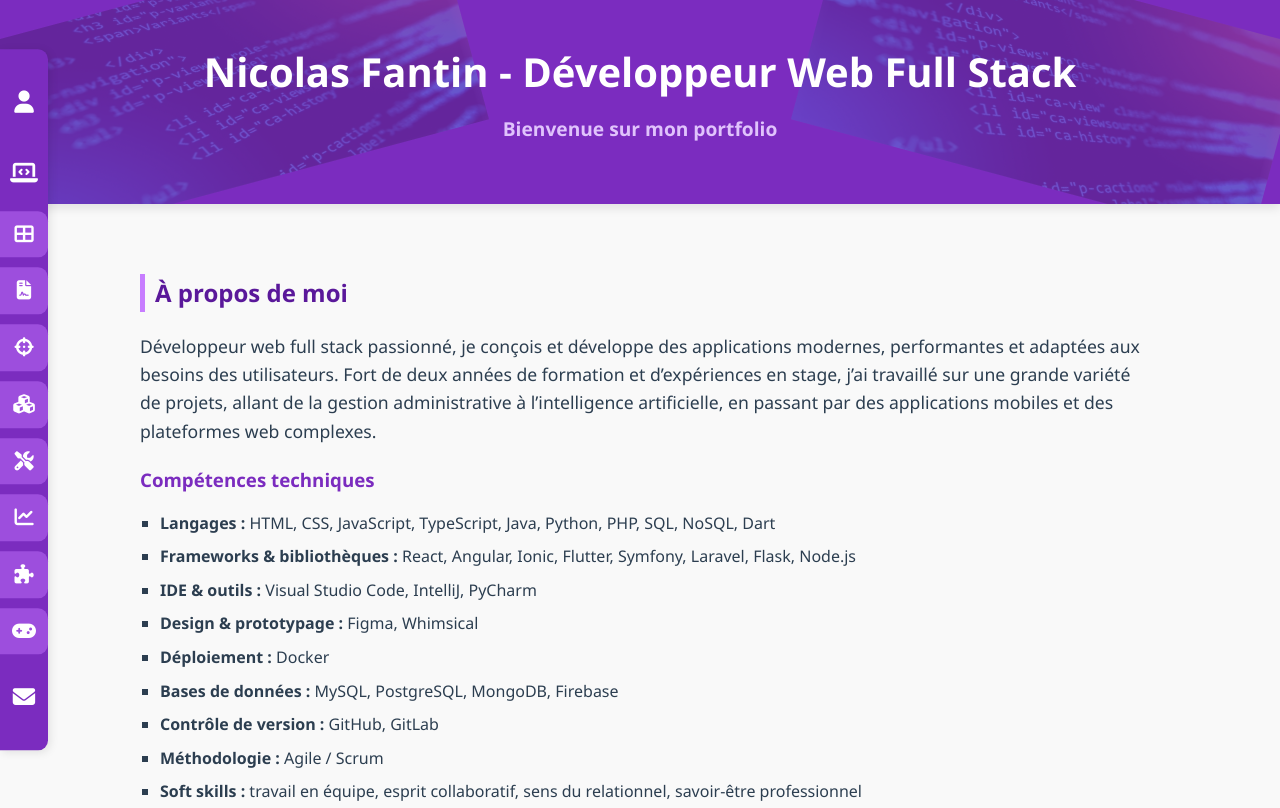
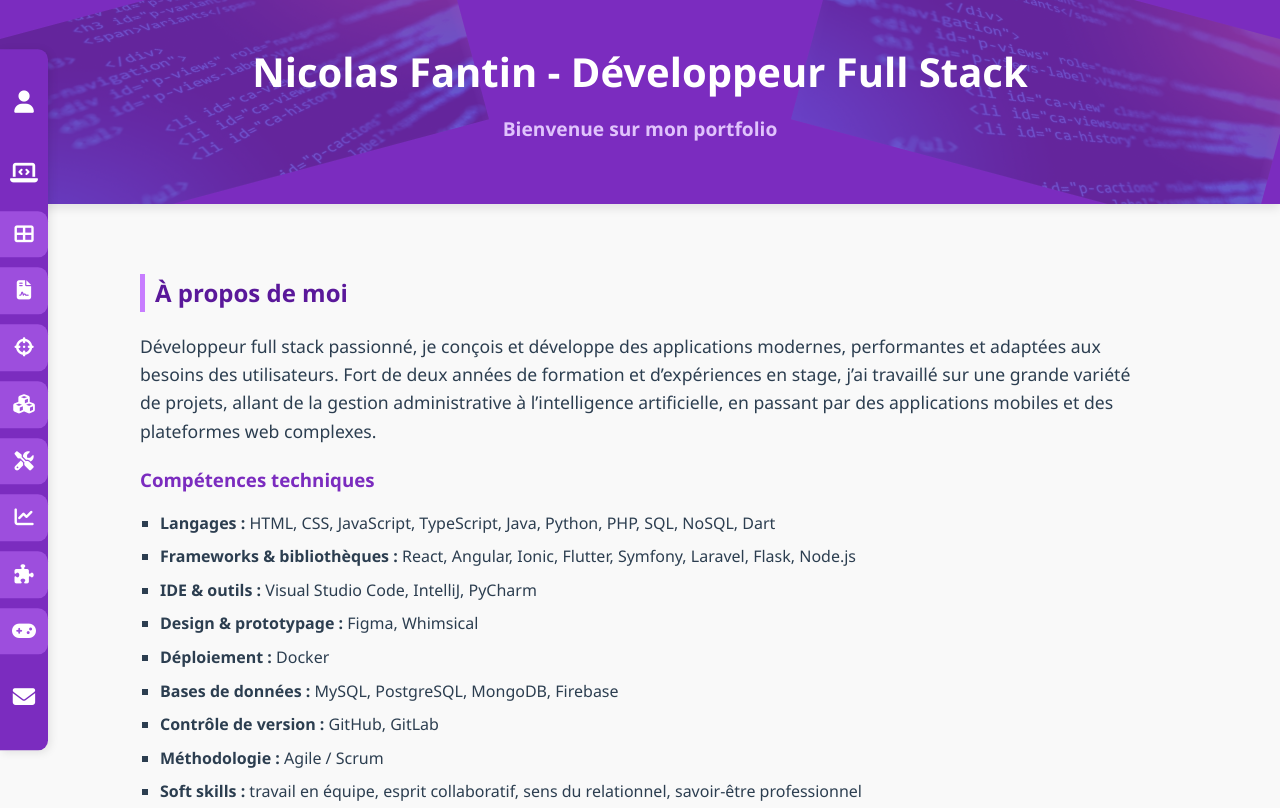
Before and after one commit to nicofantin/portfolio, a plain HTML site: page index.html in a window 1280 px wide. Shown: the top 808 px of the page. Drawn offline with Linux system fonts and the light colour scheme.

Commit message:
petite correction

```diff
--- a/index.html
+++ b/index.html
@@ -15,7 +15,7 @@
         <img src="image-right.jpg" alt="Décoration droite" class="header-img right" />
     </div>
 
-    <h1>Nicolas Fantin - Développeur Web Full Stack</h1>
+    <h1>Nicolas Fantin - Développeur Full Stack</h1>
     <p><strong>Bienvenue sur mon portfolio</strong></p>
     </header>
 
@@ -24,7 +24,7 @@
   <section class="presentation" id="presentation">
     <h2>À propos de moi</h2>
     <p>
-      Développeur web full stack passionné, je conçois et développe des applications modernes, performantes et adaptées aux besoins des utilisateurs. Fort de deux années de formation et d’expériences en stage, j’ai travaillé sur une grande variété de projets, allant de la gestion administrative à l’intelligence artificielle, en passant par des applications mobiles et des plateformes web complexes.
+      Développeur full stack passionné, je conçois et développe des applications modernes, performantes et adaptées aux besoins des utilisateurs. Fort de deux années de formation et d’expériences en stage, j’ai travaillé sur une grande variété de projets, allant de la gestion administrative à l’intelligence artificielle, en passant par des applications mobiles et des plateformes web complexes.
     </p>
 
     <h3>Compétences techniques</h3>
```
